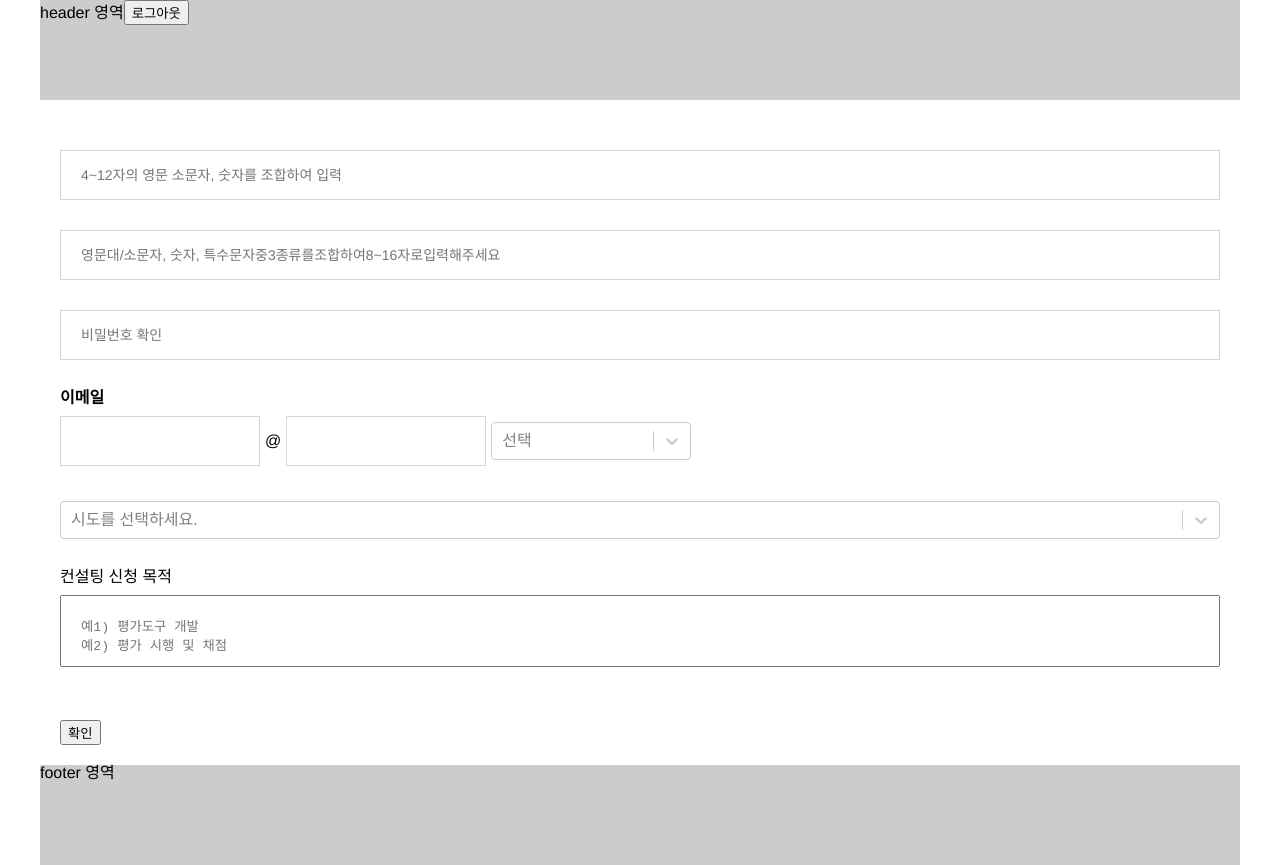
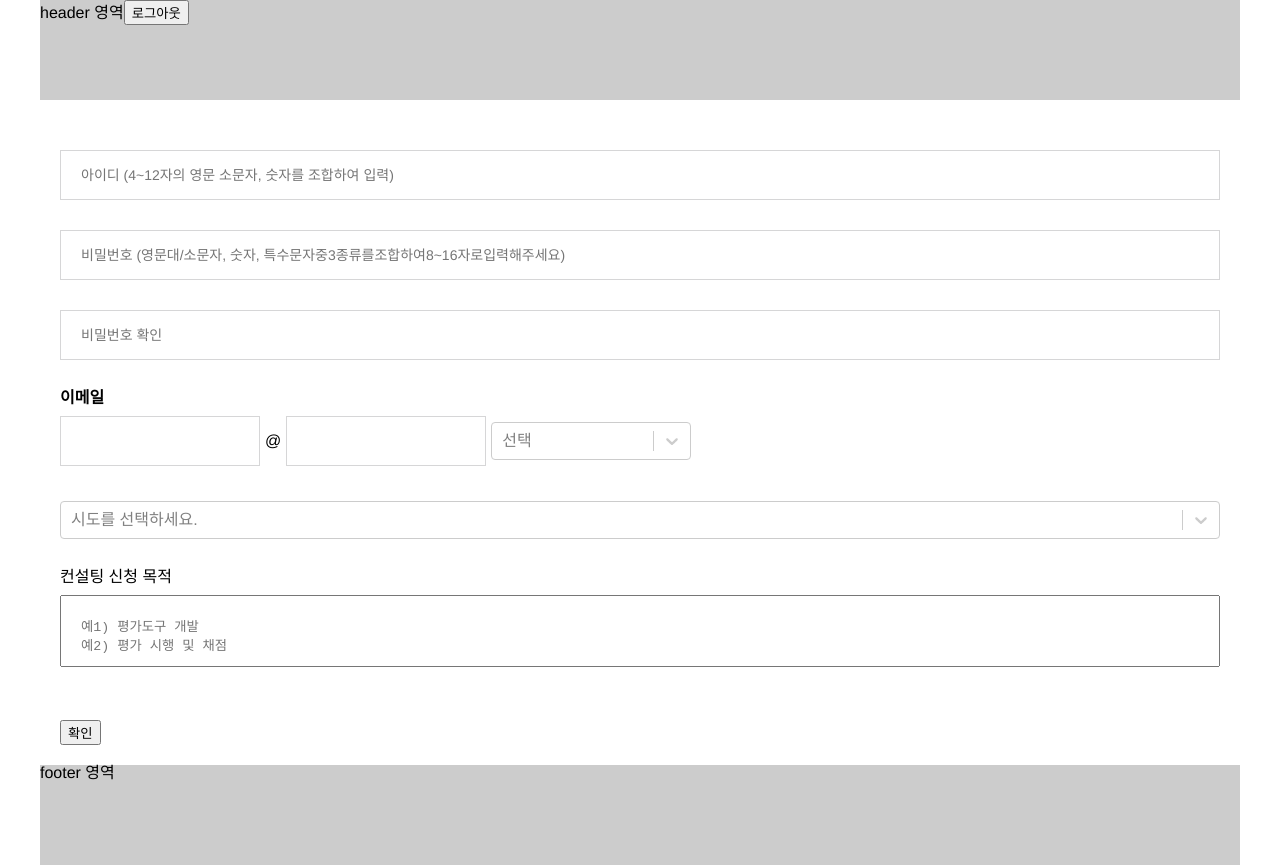
Before and after one commit to kyung-doo/kice, a React (Create React App) app: page /testform in a window 1280 px wide. Built offline with nearby package versions, Linux system fonts and the light colour scheme; sample sign-in values are in the browser's storage.

Commit message:
no message

```diff
--- a/src/pages/Testform.tsx
+++ b/src/pages/Testform.tsx
@@ -80,7 +80,7 @@ const Testform: FC = () => {
             <div className="pt30 pb30">
                <Textbox
                   f
-                  placeholder="4~12자의 영문 소문자, 숫자를 조합하여 입력"
+                  placeholder="아이디 (4~12자의 영문 소문자, 숫자를 조합하여 입력)"
                   {...register('id')}
                   error={errors.id?.message}
                />
@@ -90,7 +90,7 @@ const Testform: FC = () => {
                <Textbox
                   f
                   type="password"
-                  placeholder="영문대/소문자, 숫자, 특수문자중3종류를조합하여8~16자로입력해주세요"
+                  placeholder="비밀번호 (영문대/소문자, 숫자, 특수문자중3종류를조합하여8~16자로입력해주세요)"
                   {...register('password')}
                   error={errors.password?.message}
                />
```
